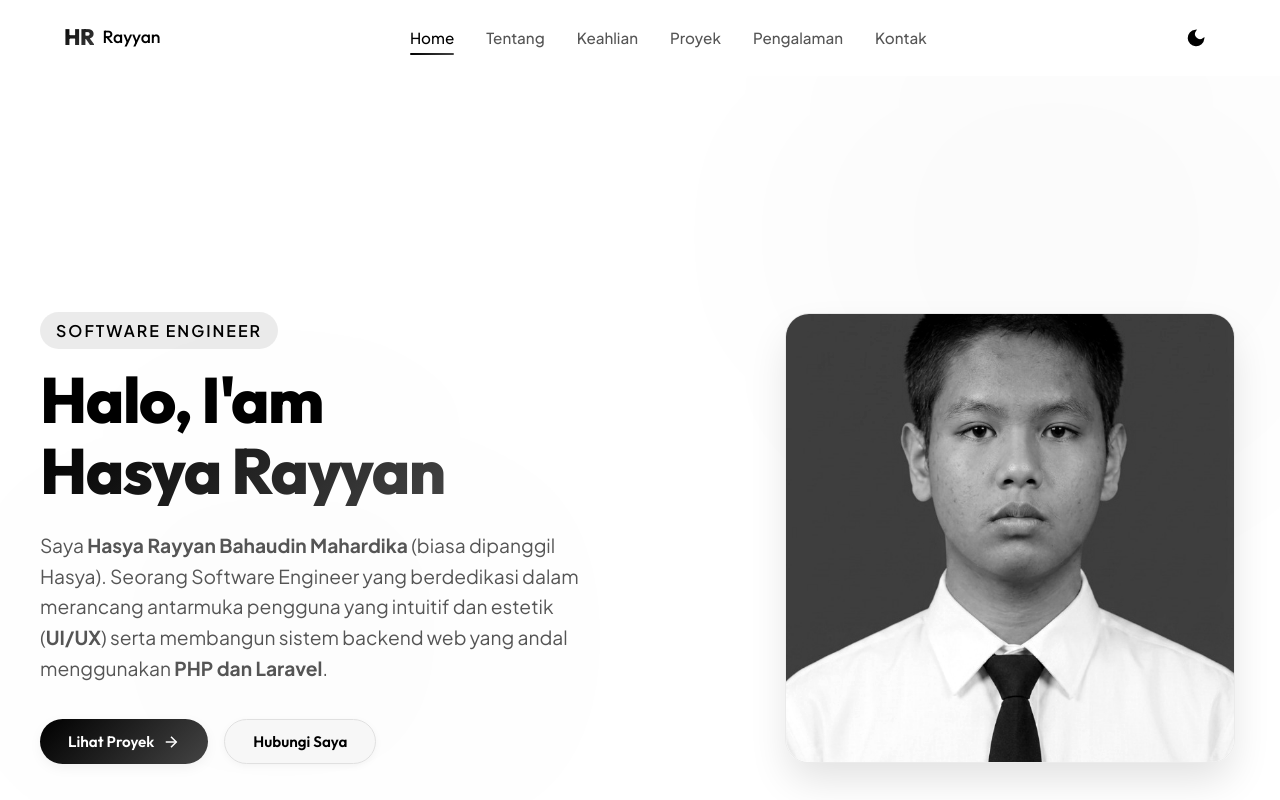
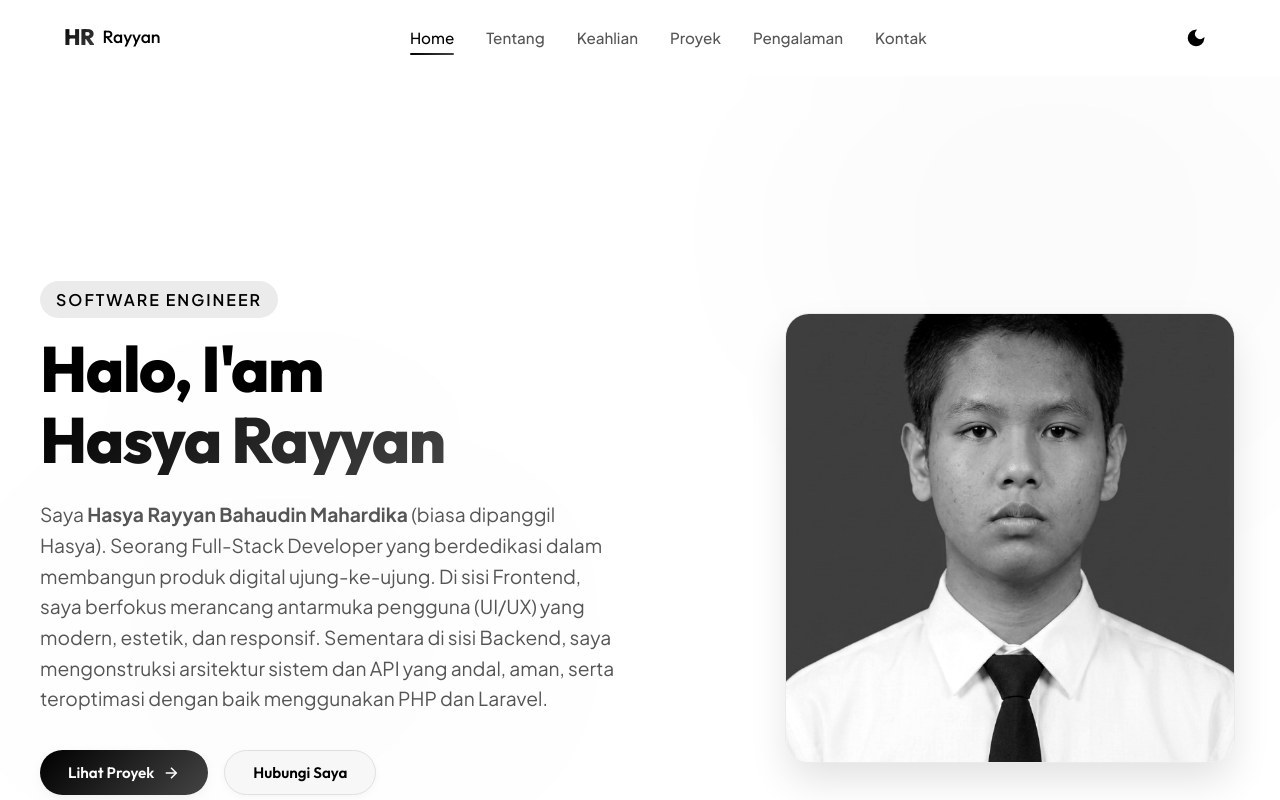
Before and after one commit to HasyaRayyan/Portofolio-Web, a React (Vite) app: page / in a window 1280 px wide. Shown: the top 800 px of the page. Built offline with nearby package versions, Linux system fonts and the light colour scheme.

Commit message:
Update: Mengubah konten text pada komponen Hero

```diff
--- a/src/components/Hero.jsx
+++ b/src/components/Hero.jsx
@@ -23,7 +23,7 @@ export default function Hero() {
             <span className="gradient-text">Hasya Rayyan</span>
           </h1>
           <p className="hero-desc">
-            Saya <strong>Hasya Rayyan Bahaudin Mahardika</strong> (biasa dipanggil Hasya). Seorang Software Engineer yang berdedikasi dalam merancang antarmuka pengguna yang intuitif dan estetik (<strong>UI/UX</strong>) serta membangun sistem backend web yang andal menggunakan <strong>PHP dan Laravel</strong>.
+            Saya <strong>Hasya Rayyan Bahaudin Mahardika</strong> (biasa dipanggil Hasya). Seorang Full-Stack Developer yang berdedikasi dalam membangun produk digital ujung-ke-ujung. Di sisi Frontend, saya berfokus merancang antarmuka pengguna (UI/UX) yang modern, estetik, dan responsif. Sementara di sisi Backend, saya mengonstruksi arsitektur sistem dan API yang andal, aman, serta teroptimasi dengan baik menggunakan PHP dan Laravel.
           </p>
           <div className="hero-actions">
             <button className="btn btn-primary" onClick={() => handleScrollTo('projects')}>
```
